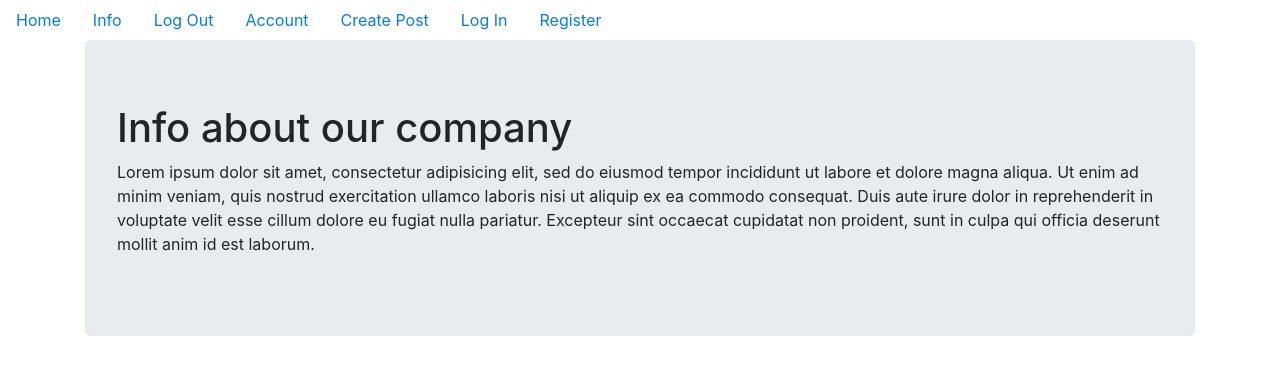
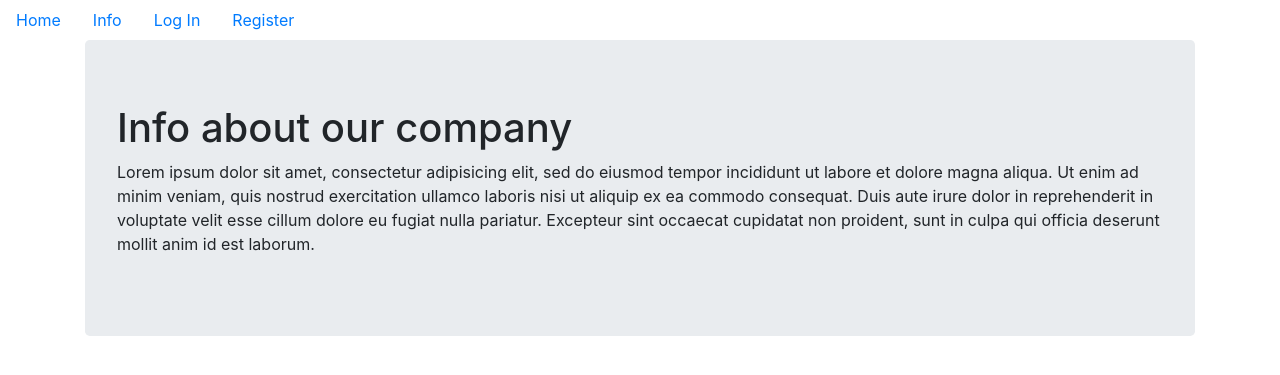
Before and after one commit to viccmedina/curso_flask_html_css, a Python web app: template large_project/puppycompanyblog/templates/info.html in a window 1280 px wide. Shown: the top 375 px of the page. Run offline with Jinja, Linux system fonts and the light colour scheme; the template is opened without the code that fills it, so the values that code supplies are empty; some libraries are stand-ins or nearby versions.

Commit message:
vamos a comenzar con las pruebas hasta donde tenemos. se configura la secret key, se agregan las url al base.html y por ultimo, agregamos la logica para que solo los usuarios registrados vean el navbar completo

```diff
--- a/large_project/puppycompanyblog/__init__.py
+++ b/large_project/puppycompanyblog/__init__.py
@@ -4,6 +4,7 @@ from flask_migrate import Migrate
 from flask_login import LoginManager
 
 app = Flask(__name__)
+app.config['SECRET_KEY'] = 'mysecret'
 
 # Data Base
 app.config['SQALCHEMY_DATABASE_URI'] = 'sqlite:////home/victoria/desarrollo/flask/large_project/puppycompanyblog/data.sqlite'
--- a/large_project/puppycompanyblog/templates/base.html
+++ b/large_project/puppycompanyblog/templates/base.html
@@ -18,21 +18,25 @@
 			<li class="nav-link">
 				<a href="{{url_for('core.info')}}">Info</a>
 			</li>
+			<!-- solamente los usuarios logueados veran estas secciones -->
+			{% if current_user.is_authenticated %}
 				<li class="nav-link">
-				<a href="#">Log Out</a>
+					<a href="{{url_for('users.logout')}}">Log Out</a>
 				</li>
 				<li class="nav-link">
-				<a href="#">Account</a>
+					<a href="{{url_for('users.account')}}">Account</a>
 				</li>
 				<li class="nav-link">
 					<a href="#">Create Post</a>
 				</li>
+			{% else %}
 				<li class="nav-link">
-				<a href="#">Log In</a>
+					<a href="{{url_for('users.login')}}">Log In</a>
 				</li>
 				<li class="nav-link">
-				<a href="#">Register</a>
+					<a href="{{url_for('users.register')}}">Register</a>
 				</li>
+			{% endif %}
 		</ul>
 		<div class="container">
 			{% block content %}
```
Lines whose indentation alone changed are shown as unchanged.
